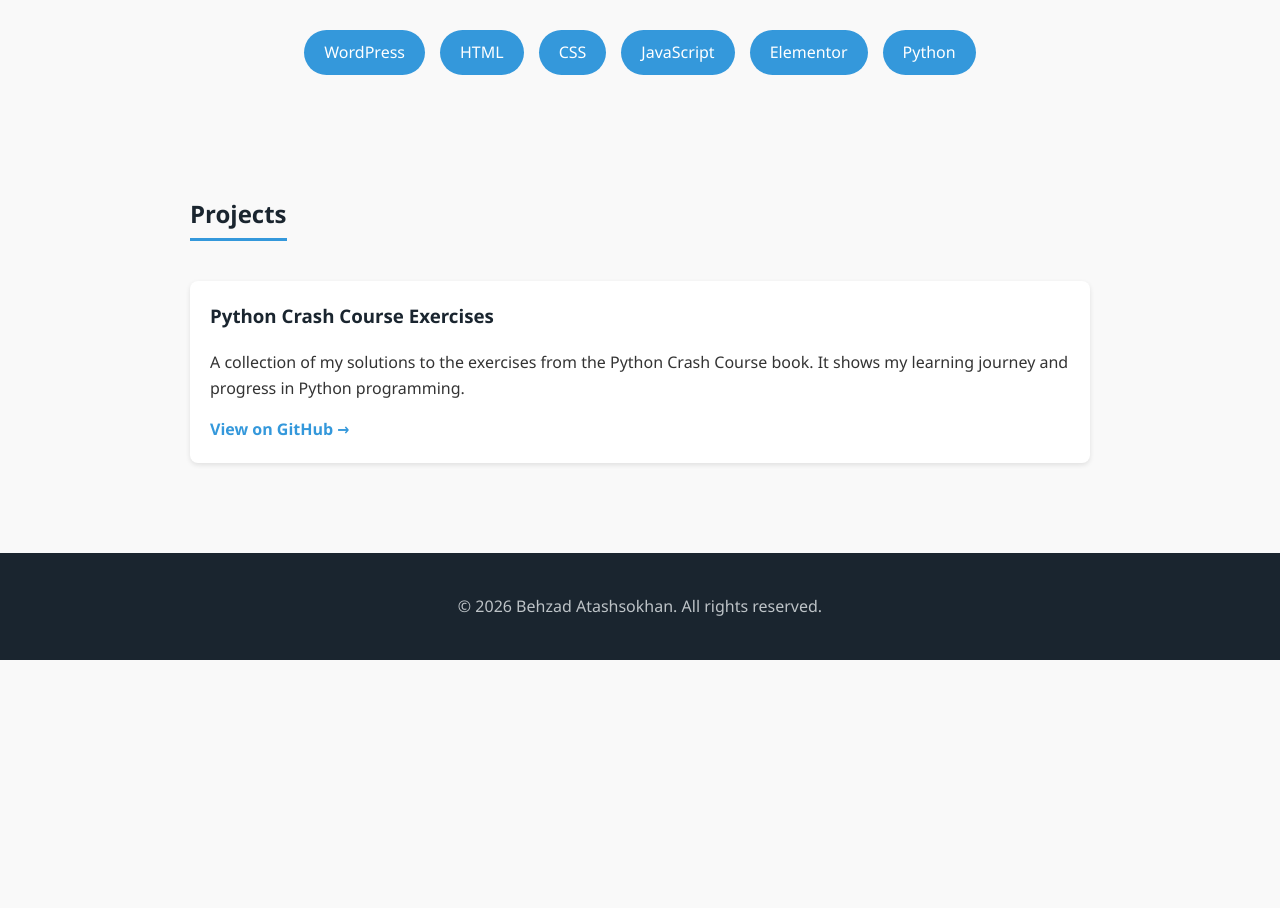
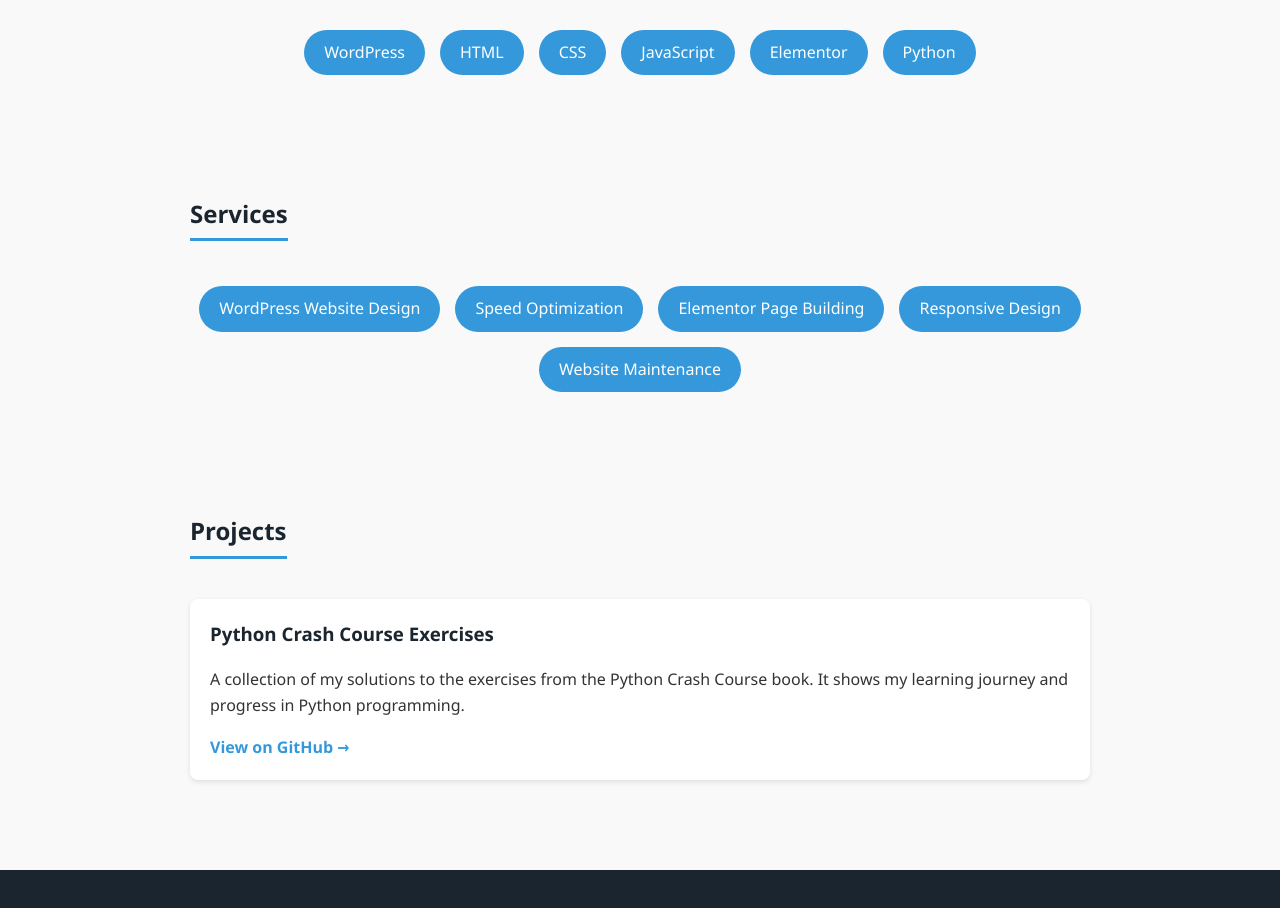
Before and after one commit to behzadwebdev/behzadwebdev.github.io, a plain HTML site: page index.html in a window 1280 px wide. Shown: the part 900-1808 px from the top of the page. Before the commit the page ends 1560 px from the top, so only its background shows below. Drawn offline with Linux system fonts and the light colour scheme.

Commit message:
Update index.html

```diff
--- a/index.html
+++ b/index.html
@@ -145,7 +145,16 @@
             <div class="skill">Python</div>
         </div>
     </section>
-
+    <section>
+        <h2>Services</h2>
+        <div class="skills">
+            <div class="skill">WordPress Website Design</div>
+            <div class="skill">Speed Optimization</div>
+            <div class="skill">Elementor Page Building</div>
+            <div class="skill">Responsive Design</div>
+            <div class="skill">Website Maintenance</div>
+        </div>
+    </section>
     <section>
         <h2>Projects</h2>
         <div class="project">
```
